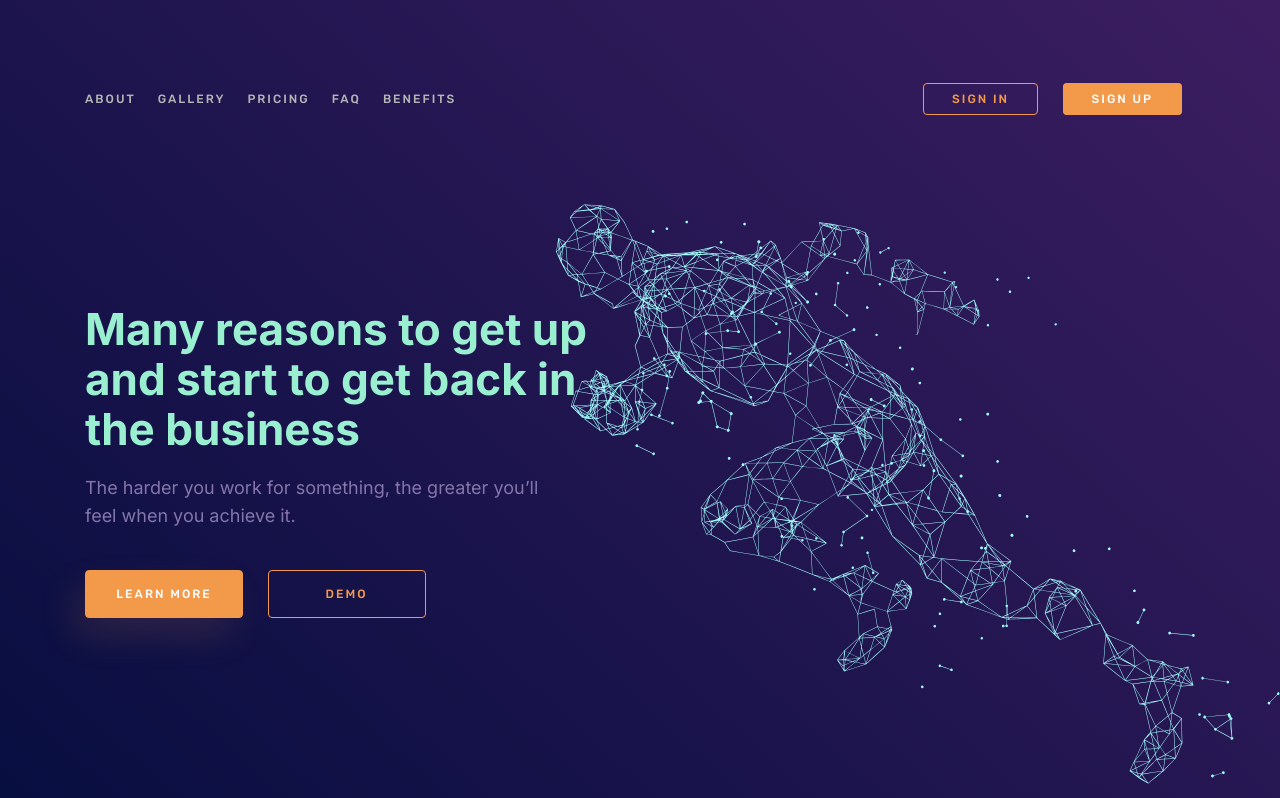
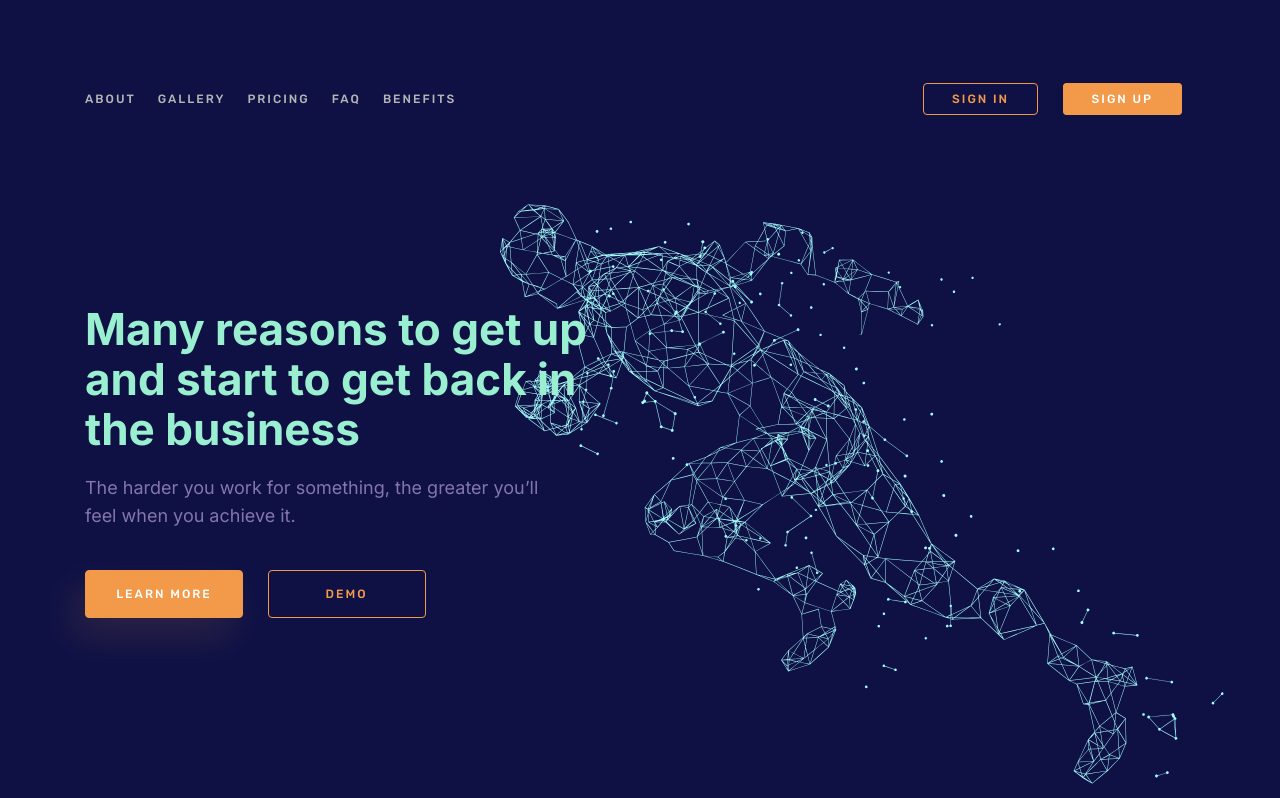
Before and after one commit to shakarimm/Landing-ARShakir, a website: page app/index.html in a window 1280 px wide. Shown: the top 798 px of the page. Drawn offline with Linux system fonts and the light colour scheme.

Commit message:
Changed header bg and position of footer bg

```diff
--- a/app/scss/style.scss
+++ b/app/scss/style.scss
@@ -5,7 +5,7 @@
 @import 'global';
 
 body {
-  background: linear-gradient(222.26deg, #3B1D60 1.22%, #040D3E 106.28%);
+  background: #0F1145;
   background-attachment: fixed;
   font-family: 'Inter', sans-serif;
   // font-family: 'Montserrat', sans-serif;
@@ -93,7 +93,7 @@ button {
 .top{
   background-image: url(../images/top-bg.svg);
   background-repeat: no-repeat;
-  background-position: 100% 85%;
+  background-position: 90% 85%;
 }
 
 .top__inner {
@@ -349,7 +349,7 @@ button {
 }
 .footer{
   background-image: url(../images/footer-bg.svg);
-  background-position: center;
+  // background-position: center;
 }
 
 .footer__top{
```
Also changed, not shown: app/css/style.min.css.
